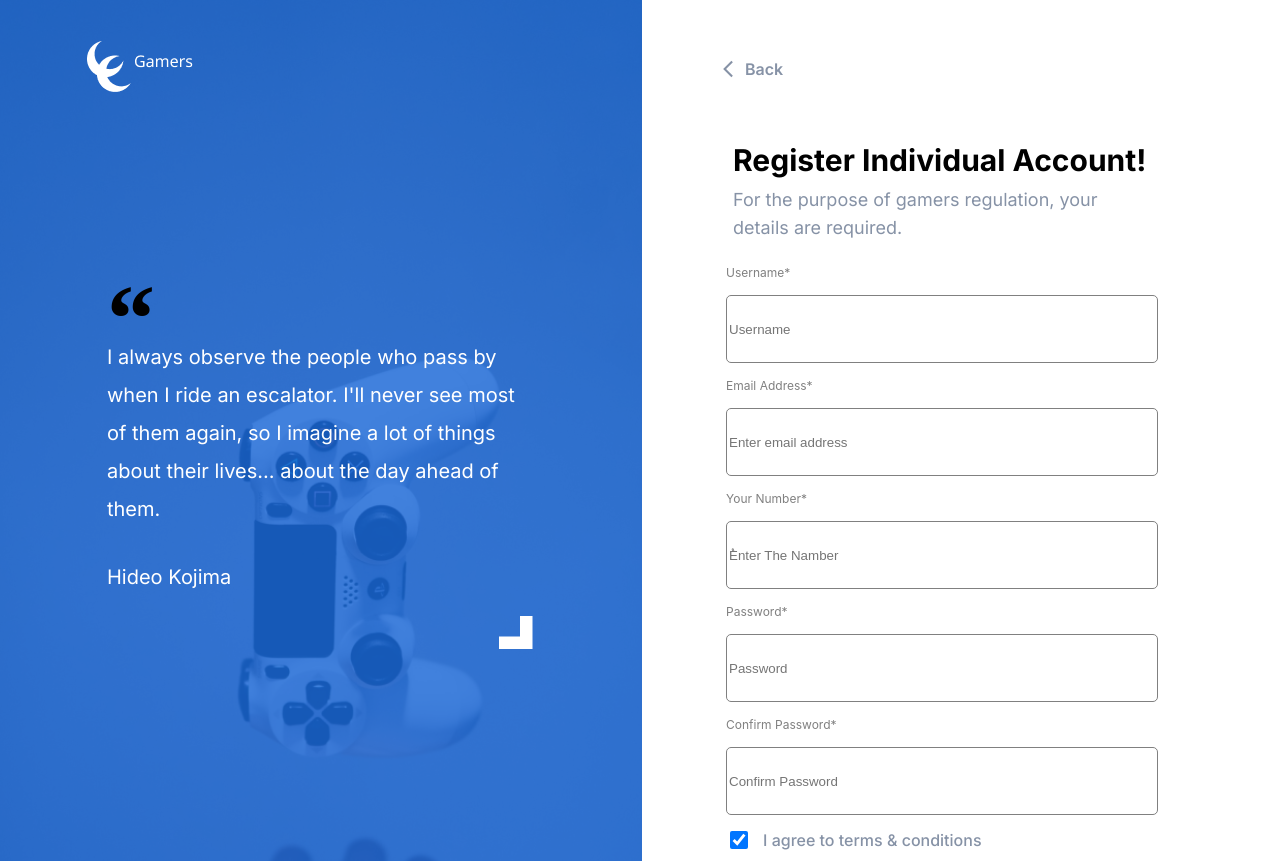
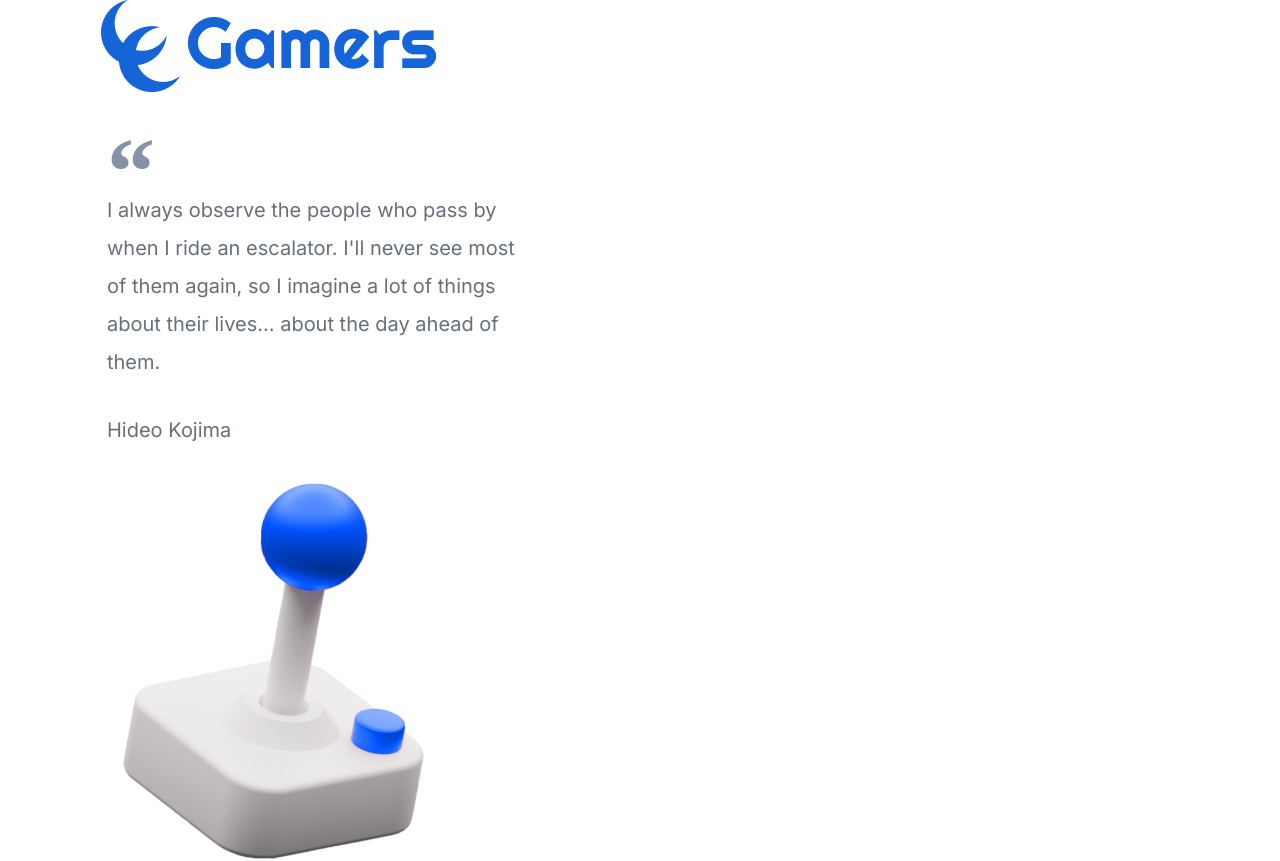
Before and after one commit to devhazemaq/react-authentication-form-task, a React (Create React App) app: page / in a window 1280 px wide. Shown: the top 861 px of the page. Built offline with nearby package versions, Linux system fonts and the light colour scheme.

Commit message:
befor Router

```diff
--- a/src/App.js
+++ b/src/App.js
@@ -1,10 +1,12 @@
-import SignupPage from "./pages/SignupPage";
+// import SignupPage from "./pages/SignupPage";
+import SigninPage from "./pages/SigninPage";
 
 
 function App() {
   return (
     <div className="App">
-      <SignupPage />
+      {/* <SignupPage /> */}
+      <SigninPage />
     </div>
   );
 }
--- /dev/null
+++ b/src/components/SigninTitle/index.css
@@ -0,0 +1,24 @@
+.signintitle__contain {
+  width: 418px;
+  position: relative;
+  text-align: center;
+}
+
+.signintitle__contain .sign__title {
+  color: var(--color1);
+  font-size: 30px;
+  font-weight: 700;
+  line-height: normal;
+  margin: 0;
+}
+
+.signintitle__contain .sign__text {
+  color: var(--color2);
+  text-align: center;
+  font-family: Inter;
+  font-size: 18px;
+  font-style: normal;
+  font-weight: 400;
+  line-height: 28px;
+
+}
--- /dev/null
+++ b/src/components/SigninTitle/index.jsx
@@ -0,0 +1,13 @@
+import React, { Component } from 'react'
+import './index.css'
+
+export default class SigninTitle extends Component {
+  render() {
+    return (
+      <div className='signintitle__contain'>
+        <h2 className='sign__title'>Join the game!</h2>
+        <p className='sign__text'>Go inside the best gamers social network!</p>
+      </div>
+    )
+  }
+}
--- /dev/null
+++ b/src/pages/SigninPage/index.css
@@ -0,0 +1,28 @@
+.signinpage__contain {
+  height: 100%;
+  width: 100%;
+  position: relative;
+  display: flex;
+  flex-direction: row;
+}
+
+.signinpage__contain .signip__show {
+  width: 642px;
+  position: relative;
+}
+
+.show__cont__signin {
+  display: flex;
+  flex-direction: column;
+  /* height: 69%; */
+  position: relative;
+  width: 640px;
+  align-items: center;
+  justify-content: space-around;
+  gap: 50px
+}
+
+.show__cont__signin .logo__1 {
+  width: 439px;
+  height: 103px;
+}
--- /dev/null
+++ b/src/pages/SigninPage/index.jsx
@@ -0,0 +1,30 @@
+import React, { Component } from 'react'
+import Quote from '../../components/Quote'
+import './index.css'
+import SigninTitle from '../../components/SigninTitle';
+
+export default class SigninPage extends Component {
+  render() {
+
+    const LOGO_1 = '/assets/images/Logo-1.png';
+    const IMAGE_CONTROLLER = '/assets/images/Image-Controller.png';
+    return (
+
+      <div className='signinpage__contain'>
+        <div className="signip__show">
+          <div className="show__cont__signin">
+            <img src={LOGO_1} alt="LOGO_1" className='logo__1' />
+            <div className="signin__show__info">
+              <Quote />
+              <img src={IMAGE_CONTROLLER} alt="IMAGE_CONTROLLER" />
+            </div>
+          </div>
+        </div>
+        <div className="form__cont">
+          {/* <SigninTitle /> */}
+
+        </div>
+      </div>
+    )
+  }
+}
```
Also changed, not shown: src/components/FormSin/index.jsx (added, +87 -0 lines), src/components/SocialLinks/index.jsx (added, +13 -0 lines), src/components/FormSin/index.css (added).
